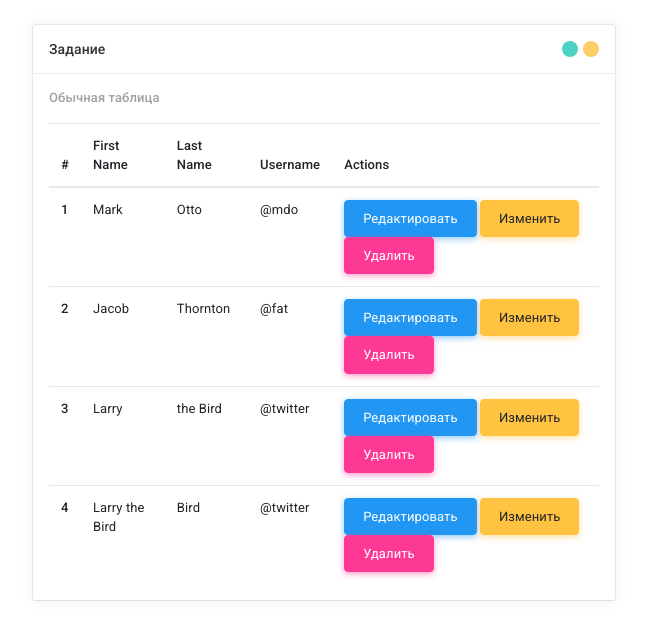
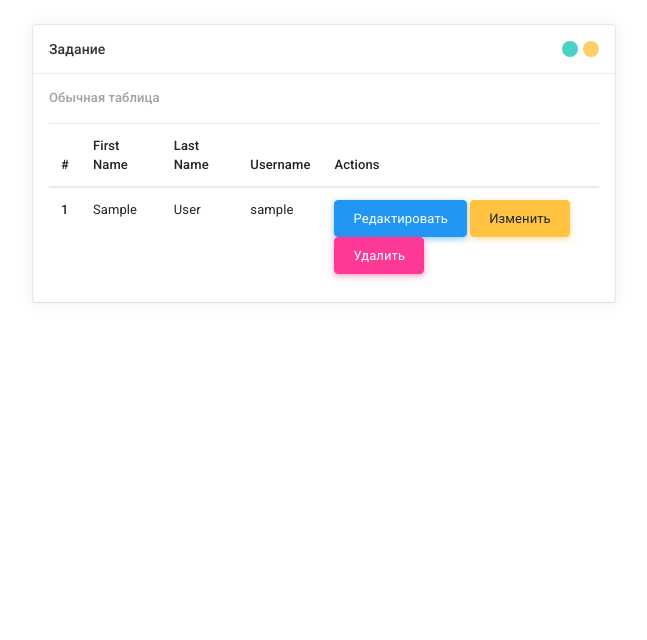
Before and after one commit to PPPOMA/marlin, a PHP site: page /task_8.php in a window 1280 px wide. Shown: the top 640 px of the page, without its empty margins (12-659 px from the left). Run offline with PHP 8.4, Linux system fonts and the light colour scheme; tables that the repository leaves empty or names only in its code hold one stand-in row (values such as "Sample post").

Commit message:
Update task_8.php
task 8

```diff
--- a/task_8.php
+++ b/task_8.php
@@ -1,3 +1,20 @@
+<?php
+    $driver = 'mysql';
+    $host = 'localhost';
+    $db_name = 'my_database';
+    $db_user = 'mysql';
+    $db_password = 'mysql';
+    $charset = 'utf8';
+
+    $dsn = "$driver:host=$host;dbname=$db_name;charset=$charset";
+
+    $pdo = new PDO($dsn, $db_user, $db_password);
+
+    $sql = "SELECT * FROM task_8";
+
+    $statement = $pdo->query($sql);
+    $users = $statement->fetchAll(PDO::FETCH_ASSOC);
+?>
 <!DOCTYPE html>
 <html lang="en">
 <head>
@@ -47,50 +64,19 @@
                                         </tr>
                                     </thead>
                                     <tbody>
-                                        <tr>
-                                            <th scope="row">1</th>
-                                            <td>Mark</td>
-                                            <td>Otto</td>
-                                            <td>@mdo</td>
-                                            <td>
-                                                <a href="show.php?id=" class="btn btn-info">Редактировать</a>
-                                                <a href="edit.php?id=" class="btn btn-warning">Изменить</a>
-                                                <a href="delete.php?id=" class="btn btn-danger">Удалить</a>
-                                            </td>
-                                        </tr>
-                                        <tr>
-                                            <th scope="row">2</th>
-                                            <td>Jacob</td>
-                                            <td>Thornton</td>
-                                            <td>@fat</td>
-                                            <td>
-                                                <a href="show.php?id=" class="btn btn-info">Редактировать</a>
-                                                <a href="edit.php?id=" class="btn btn-warning">Изменить</a>
-                                                <a href="delete.php?id=" class="btn btn-danger">Удалить</a>
-                                            </td>
-                                        </tr>
-                                        <tr>
-                                            <th scope="row">3</th>
-                                            <td>Larry</td>
-                                            <td>the Bird</td>
-                                            <td>@twitter</td>
-                                            <td>
-                                                <a href="show.php?id=" class="btn btn-info">Редактировать</a>
-                                                <a href="edit.php?id=" class="btn btn-warning">Изменить</a>
-                                                <a href="delete.php?id=" class="btn btn-danger">Удалить</a>
-                                            </td>
-                                        </tr>
-                                        <tr>
-                                            <th scope="row">4</th>
-                                            <td>Larry the Bird</td>
-                                            <td> Bird</td>
-                                            <td>@twitter</td>
-                                            <td>
-                                                <a href="show.php?id=" class="btn btn-info">Редактировать</a>
-                                                <a href="edit.php?id=" class="btn btn-warning">Изменить</a>
-                                                <a href="delete.php?id=" class="btn btn-danger">Удалить</a>
-                                            </td>
-                                        </tr>
+                                        <?php foreach ($users as $user) : ?>
+                                            <tr>
+                                                <th scope="row"><?=$user["id"]?></th>
+                                                <td><?=$user["first_name"]?></td>
+                                                <td><?=$user["last_name"]?></td>
+                                                <td><?=$user["username"]?></td>
+                                                <td>
+                                                    <a href="show.php?id=<?=$user["id"]?>" class="btn btn-info">Редактировать</a>
+                                                    <a href="edit.php?id=<?=$user["id"]?>" class="btn btn-warning">Изменить</a>
+                                                    <a href="delete.php?id=<?=$user["id"]?>" class="btn btn-danger">Удалить</a>
+                                                </td>
+                                            </tr>
+                                        <?php endforeach;?>
                                     </tbody>
                                 </table>
                             </div>
```
